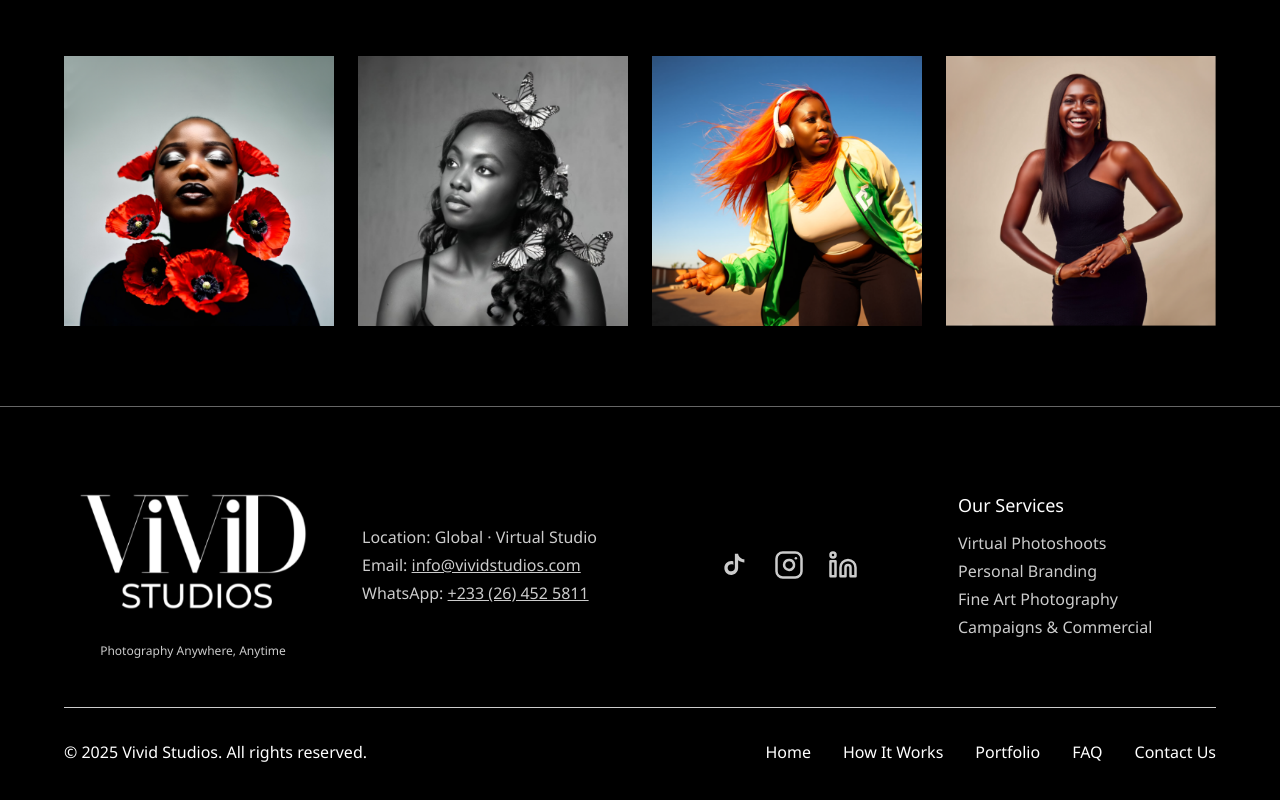
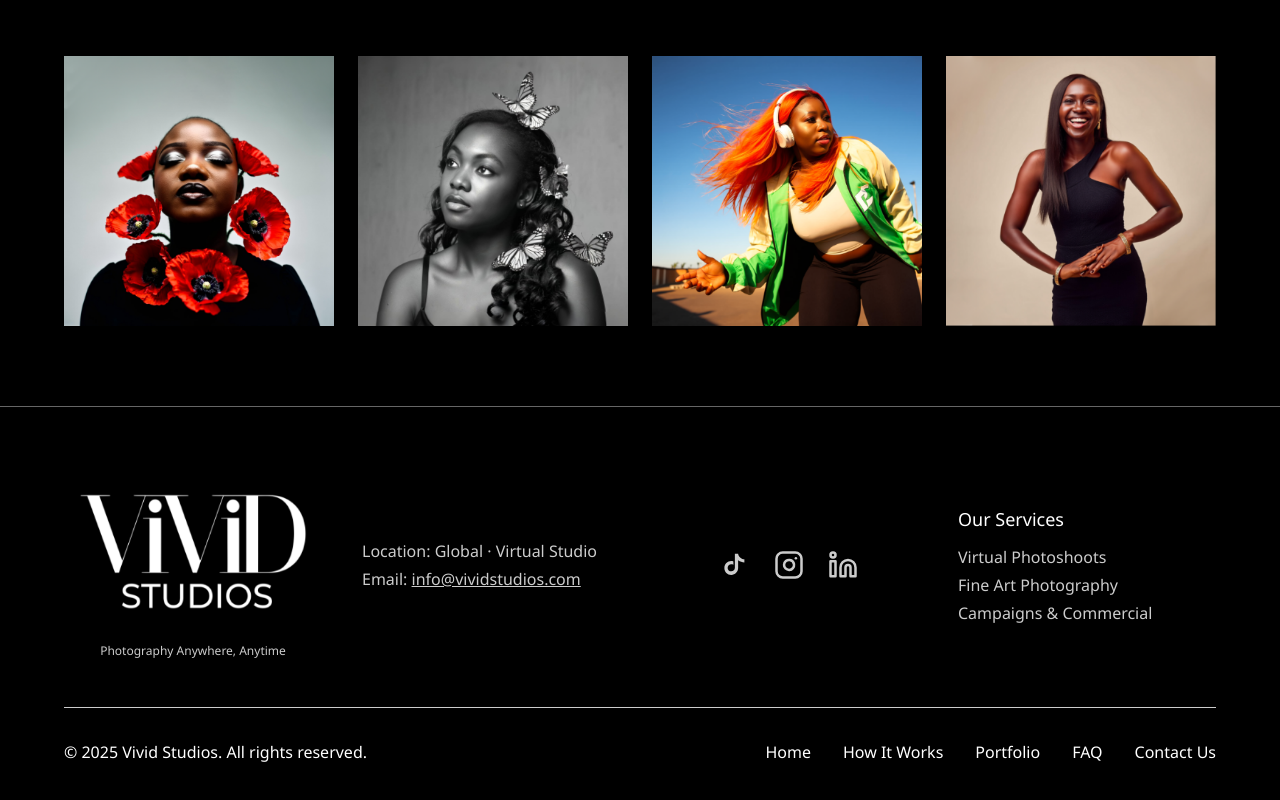
Before and after one commit to elijaharhinful/vivid-studios, a React (Vite) app: page / in a window 1280 px wide. Shown: the part 4526-5326 px from the top of the page. Built offline with nearby package versions, Linux system fonts and the light colour scheme; a web font is replaced by a local one.

Commit message:
chore: updated titok button with link

```diff
--- a/src/components/Footer.tsx
+++ b/src/components/Footer.tsx
@@ -56,15 +56,6 @@ const Footer: React.FC = () => {
                   info@vividstudios.com
                 </a>
               </li>
-              <li>
-                WhatsApp:{" "}
-                <a
-                  href="https://wa.me/233264525811"
-                  className="underline hover:opacity-100"
-                >
-                  +233 (26) 452 5811
-                </a>
-              </li>
             </ul>
           </div>
 
@@ -74,7 +65,7 @@ const Footer: React.FC = () => {
               <motion.a
                 whileHover={{ scale: 1.06, rotate: 2 }}
                 whileTap={{ scale: 0.95 }}
-                href="#"
+                href="https://vm.tiktok.com/ZMHtDF4DmBBWB-m8YbU/"
                 aria-label="TikTok"
                 className="opacity-80 hover:opacity-100"
               >
@@ -108,7 +99,6 @@ const Footer: React.FC = () => {
             </h4>
             <ul className="text-sm md:text-base opacity-80 space-y-1">
               <li>Virtual Photoshoots</li>
-              <li>Personal Branding</li>
               <li>Fine Art Photography</li>
               <li>Campaigns & Commercial</li>
             </ul>
```
